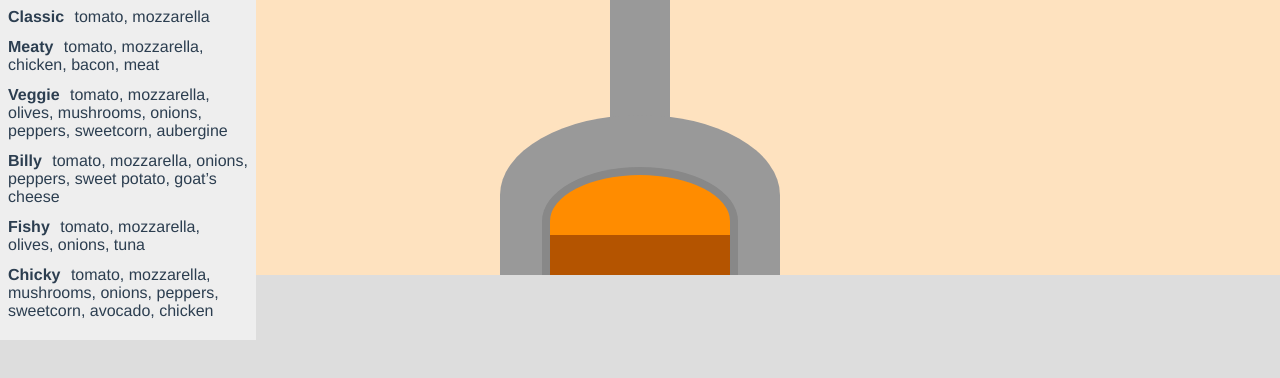
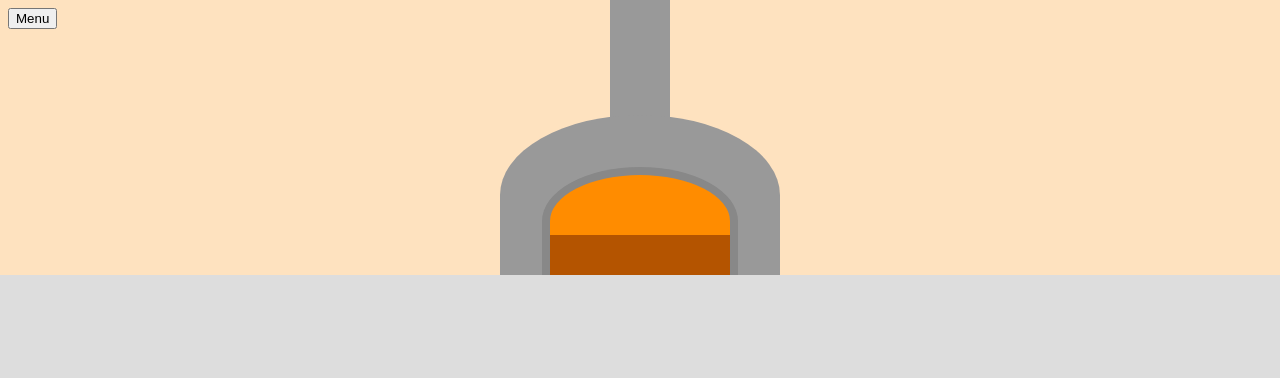
Before and after one commit to KateHoward10/pizza-restaurant-simulator, a Vue app: page / in a window 1280 px wide. Shown: the top 378 px of the page. Built offline with nearby package versions, Linux system fonts and the light colour scheme.

Commit message:
Toggle menu open

```diff
--- a/src/App.vue
+++ b/src/App.vue
@@ -1,7 +1,7 @@
 <template>
+  <Menu />
   <Oven />
   <Surface />
-  <Menu />
 </template>
 
 <script>
--- a/src/components/Menu.vue
+++ b/src/components/Menu.vue
@@ -1,13 +1,20 @@
 <template>
+  <div class="controls">
+    <button @click="menuOpen = true">Menu</button>
+    <div v-if="menuOpen" class="container">
+      <button @click="menuOpen = false" class="close-button">✕</button>
       <ul>
         <li v-for="(pizza, index) in menu" :key="index">
           <span class="name">{{ pizza.name }}</span>
           {{ pizza.description }}
         </li>
       </ul>
+    </div>
+  </div>
 </template>
 
 <script>
+import { ref } from 'vue'
 import { data } from '../data.js'
 
 export default {
@@ -20,21 +27,37 @@ export default {
         description
       }
     });
-    return { menu };
+    const menuOpen = ref(false);
+    return { menu, menuOpen };
   }
 }
 </script>
 
 <style scoped>
+.controls {
+  position: absolute;
+  top: 0;
+  left: 0;
+  padding: 8px;
+  text-align: left;
+}
+.container {
+  max-width: 240px;
+  background-color: #eee;
+  position: relative;
+}
+.close-button {
+  position: absolute;
+  top: 0;
+  right: 0;
+  border: none;
+  background-color: transparent;
+  margin: 2px;
+}
 ul {
   list-style: none;
   margin: 0;
   padding: 8px;
-  max-width: 240px;
-  position: absolute;
-  top: 0;
-  left: 0;
-  background-color: #eee;
 }
 li {
   margin-bottom: 12px;
```
Lines whose indentation alone changed are shown as unchanged.
